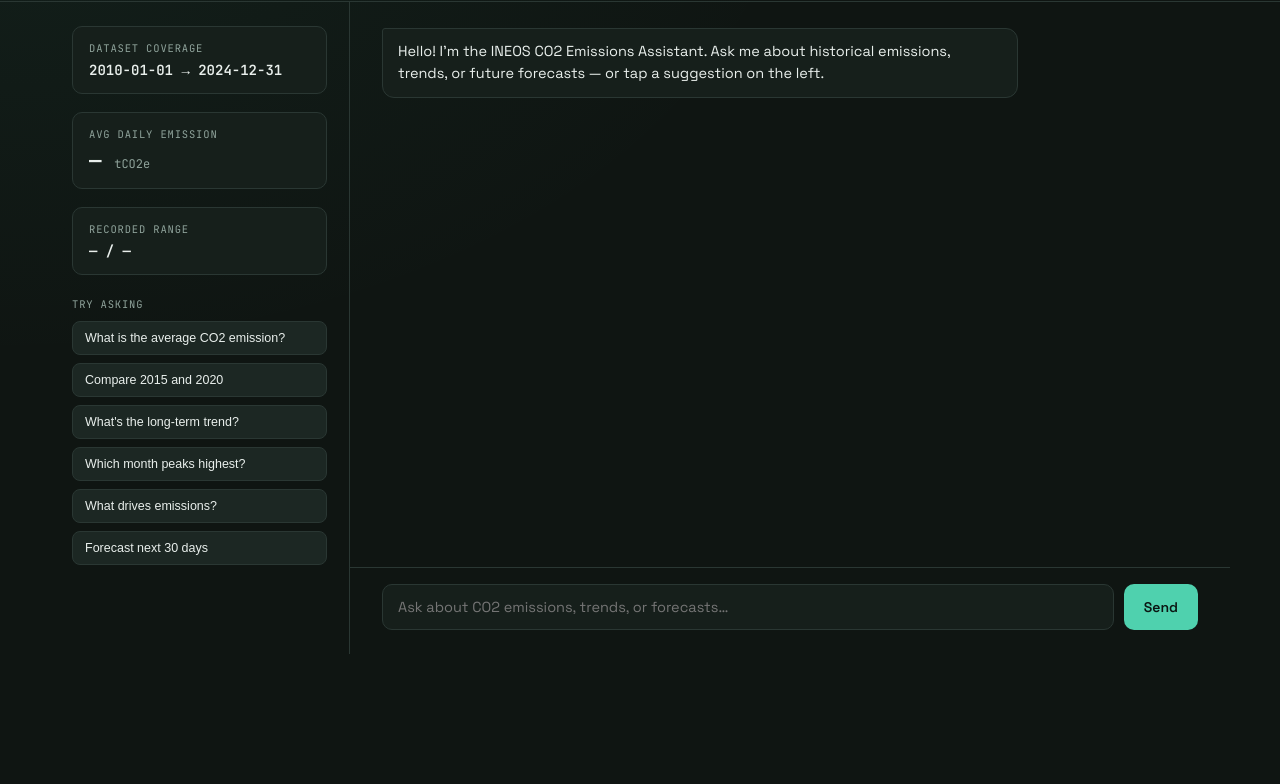
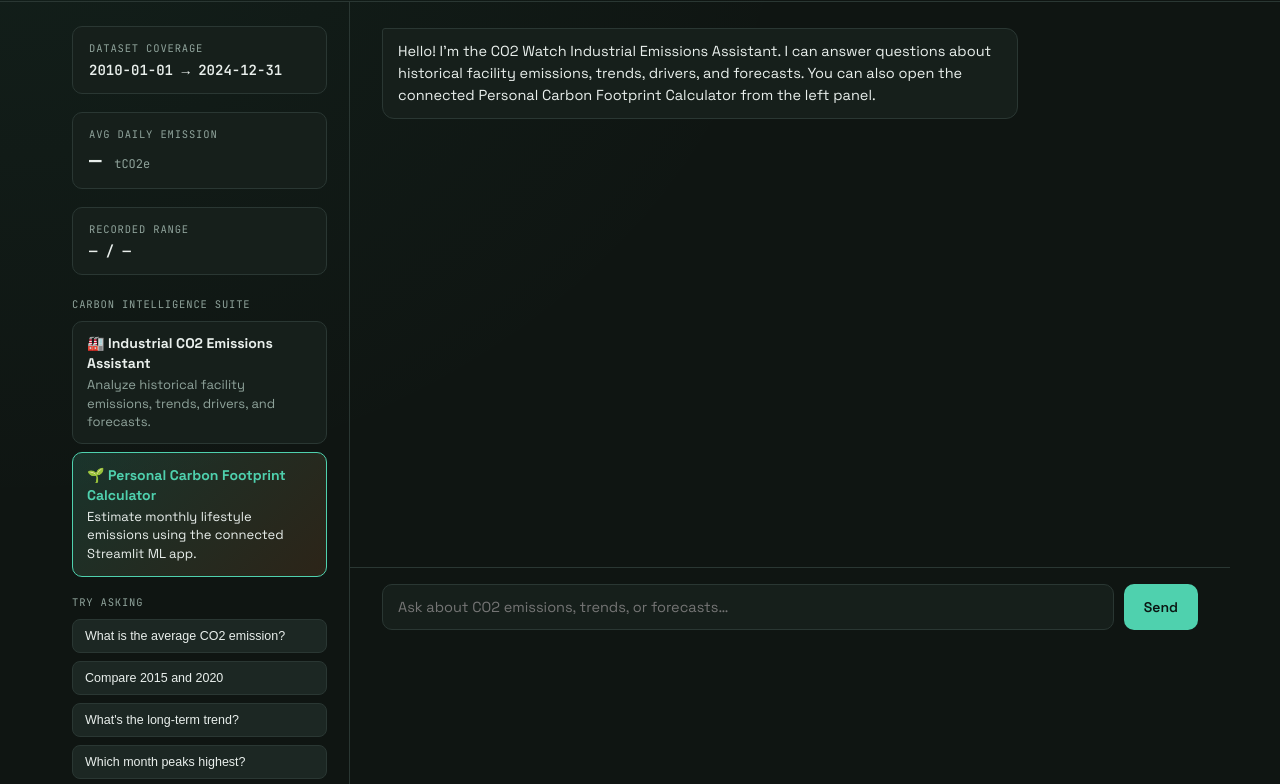
Before and after one commit to Palak123-coder/co2-watch, a plain HTML site: page frontend/index.html in a window 1280 px wide. Shown: the part 146-930 px from the top of the page. Before the commit the page ends 800 px from the top, so only its background shows below. Drawn offline with Linux system fonts and the light colour scheme; no server answers.

Commit message:
Add Carbon Footprint Calculator link

```diff
--- a/frontend/index.html
+++ b/frontend/index.html
@@ -3,7 +3,7 @@
 <head>
 <meta charset="UTF-8">
 <meta name="viewport" content="width=device-width, initial-scale=1.0">
-<title>INEOS CO2 Watch — Emissions Assistant</title>
+<title>Carbon Intelligence Suite — CO2 Watch</title>
 <link rel="preconnect" href="https://fonts.googleapis.com">
 <link href="https://fonts.googleapis.com/css2?family=Space+Grotesk:wght@400;500;600;700&family=JetBrains+Mono:wght@400;500;600&display=swap" rel="stylesheet">
 <style>
@@ -14,11 +14,17 @@
     --line: #2A3733;
     --text: #E9EFEC;
     --text-dim: #8FA39B;
-    --accent: #4FD1AE;      /* clean-signal teal */
-    --alert: #FF9143;       /* emissions-amber */
+    --accent: #4FD1AE;
+    --alert: #FF9143;
     --alert-dim: #7A5233;
   }
-  *{box-sizing:border-box; margin:0; padding:0;}
+
+  *{
+    box-sizing:border-box;
+    margin:0;
+    padding:0;
+  }
+
   body{
     background:
       radial-gradient(ellipse at top left, rgba(79,209,174,0.06), transparent 45%),
@@ -29,9 +35,12 @@
     display:flex;
     flex-direction:column;
   }
-  .mono{font-family:'JetBrains Mono', monospace;}
 
-  /* ---- Ticker (signature element) ---- */
+  .mono{
+    font-family:'JetBrains Mono', monospace;
+  }
+
+  /* ---- Ticker ---- */
   .ticker-wrap{
     border-bottom:1px solid var(--line);
     background:var(--panel);
@@ -41,11 +50,13 @@
     display:flex;
     align-items:center;
   }
+
   .ticker{
     display:inline-flex;
     animation: scroll-left 34s linear infinite;
     padding-left:100%;
   }
+
   .ticker span{
     font-family:'JetBrains Mono', monospace;
     font-size:12.5px;
@@ -53,7 +64,12 @@
     padding:0 22px;
     border-right:1px solid var(--line);
   }
-  .ticker span b{color:var(--accent); font-weight:600;}
+
+  .ticker span b{
+    color:var(--accent);
+    font-weight:600;
+  }
+
   @keyframes scroll-left{
     0%{transform:translateX(0);}
     100%{transform:translateX(-100%);}
@@ -68,7 +84,13 @@
     gap:12px;
     border-bottom:1px solid var(--line);
   }
-  .brand{display:flex; flex-direction:column; gap:4px;}
+
+  .brand{
+    display:flex;
+    flex-direction:column;
+    gap:4px;
+  }
+
   .eyebrow{
     font-family:'JetBrains Mono', monospace;
     font-size:11px;
@@ -76,33 +98,60 @@
     color:var(--accent);
     text-transform:uppercase;
   }
+
   h1{
     font-size:26px;
     font-weight:700;
     letter-spacing:-0.01em;
   }
-  .facility{color:var(--text-dim); font-size:13.5px;}
+
+  .facility{
+    color:var(--text-dim);
+    font-size:13.5px;
+  }
+
   .status{
-    display:flex; align-items:center; gap:8px;
+    display:flex;
+    align-items:center;
+    gap:8px;
     font-family:'JetBrains Mono', monospace;
     font-size:12px;
     color:var(--text-dim);
   }
-  .dot{width:7px; height:7px; border-radius:50%; background:var(--accent); box-shadow:0 0 8px var(--accent);}
+
+  .dot{
+    width:7px;
+    height:7px;
+    border-radius:50%;
+    background:var(--accent);
+    box-shadow:0 0 8px var(--accent);
+  }
 
   main{
     flex:1;
     display:grid;
-    grid-template-columns: 300px 1fr;
+    grid-template-columns:300px 1fr;
     gap:0;
     max-width:1180px;
     width:100%;
     margin:0 auto;
     min-height:0;
   }
-  @media (max-width: 820px){
-    main{grid-template-columns: 1fr;}
-    .stats-panel{border-right:none; border-bottom:1px solid var(--line);}
+
+  @media (max-width:820px){
+    main{
+      grid-template-columns:1fr;
+    }
+
+    .stats-panel{
+      border-right:none;
+      border-bottom:1px solid var(--line);
+    }
+
+    .chat-panel{
+      height:auto;
+      min-height:calc(100vh - 280px);
+    }
   }
 
   .stats-panel{
@@ -112,12 +161,14 @@
     flex-direction:column;
     gap:18px;
   }
+
   .stat-card{
     background:var(--panel);
     border:1px solid var(--line);
     border-radius:10px;
     padding:14px 16px;
   }
+
   .stat-label{
     font-family:'JetBrains Mono', monospace;
     font-size:10.5px;
@@ -126,11 +177,72 @@
     color:var(--text-dim);
     margin-bottom:6px;
   }
-  .stat-value{font-size:21px; font-weight:600; font-family:'JetBrains Mono', monospace;}
-  .stat-value small{font-size:12px; color:var(--text-dim); font-weight:400;}
 
-  .suggestions{display:flex; flex-direction:column; gap:8px; margin-top:4px;}
-  .suggestions .stat-label{margin-bottom:2px;}
+  .stat-value{
+    font-size:21px;
+    font-weight:600;
+    font-family:'JetBrains Mono', monospace;
+  }
+
+  .stat-value small{
+    font-size:12px;
+    color:var(--text-dim);
+    font-weight:400;
+  }
+
+  .suggestions{
+    display:flex;
+    flex-direction:column;
+    gap:8px;
+    margin-top:4px;
+  }
+
+  .suggestions .stat-label{
+    margin-bottom:2px;
+  }
+
+  .suite-card{
+    display:block;
+    text-decoration:none;
+    background:linear-gradient(135deg, rgba(79,209,174,0.16), rgba(255,145,67,0.12));
+    border:1px solid var(--accent);
+    color:var(--text);
+    padding:13px 14px;
+    border-radius:10px;
+    font-size:13px;
+    line-height:1.4;
+    transition:border-color .15s ease, transform .1s ease, background .15s ease;
+  }
+
+  .suite-card:hover{
+    transform:translateY(-1px);
+    background:linear-gradient(135deg, rgba(79,209,174,0.22), rgba(255,145,67,0.16));
+  }
+
+  .suite-card b{
+    color:var(--accent);
+    display:block;
+    font-size:14px;
+    margin-bottom:3px;
+  }
+
+  .module-card{
+    background:var(--panel);
+    border:1px solid var(--line);
+    color:var(--text-dim);
+    padding:12px 14px;
+    border-radius:10px;
+    font-size:13px;
+    line-height:1.4;
+  }
+
+  .module-card b{
+    color:var(--text);
+    display:block;
+    font-size:14px;
+    margin-bottom:3px;
+  }
+
   .chip{
     text-align:left;
     background:var(--panel-2);
@@ -142,15 +254,20 @@
     cursor:pointer;
     transition:border-color .15s ease, transform .1s ease;
   }
-  .chip:hover{border-color:var(--accent); transform:translateY(-1px);}
+
+  .chip:hover{
+    border-color:var(--accent);
+    transform:translateY(-1px);
+  }
 
   /* ---- Chat ---- */
   .chat-panel{
     display:flex;
     flex-direction:column;
     min-height:0;
-    height: calc(100vh - 150px);
+    height:calc(100vh - 150px);
   }
+
   .messages{
     flex:1;
     overflow-y:auto;
@@ -159,9 +276,23 @@
     flex-direction:column;
     gap:16px;
   }
-  .msg{max-width:78%; display:flex; flex-direction:column; gap:5px;}
-  .msg.bot{align-self:flex-start;}
-  .msg.user{align-self:flex-end; align-items:flex-end;}
+
+  .msg{
+    max-width:78%;
+    display:flex;
+    flex-direction:column;
+    gap:5px;
+  }
+
+  .msg.bot{
+    align-self:flex-start;
+  }
+
+  .msg.user{
+    align-self:flex-end;
+    align-items:flex-end;
+  }
+
   .bubble{
     padding:12px 15px;
     border-radius:12px;
@@ -169,23 +300,27 @@
     line-height:1.5;
     white-space:pre-wrap;
   }
+
   .msg.bot .bubble{
     background:var(--panel);
     border:1px solid var(--line);
     border-top-left-radius:3px;
   }
+
   .msg.user .bubble{
     background:var(--accent);
     color:#0B1613;
     font-weight:500;
     border-top-right-radius:3px;
   }
+
   .msg-meta{
     font-family:'JetBrains Mono', monospace;
     font-size:10px;
     color:var(--text-dim);
     padding:0 4px;
   }
+
   .intent-tag{
     display:inline-block;
     margin-top:6px;
@@ -205,6 +340,7 @@
     display:flex;
     gap:10px;
   }
+
   #userInput{
     flex:1;
     background:var(--panel);
@@ -216,7 +352,11 @@
     font-family:'Space Grotesk', sans-serif;
     outline:none;
   }
-  #userInput:focus{border-color:var(--accent);}
+
+  #userInput:focus{
+    border-color:var(--accent);
+  }
+
   #sendBtn{
     background:var(--accent);
     color:#0B1613;
@@ -228,23 +368,54 @@
     cursor:pointer;
     font-family:'Space Grotesk', sans-serif;
   }
-  #sendBtn:hover{filter:brightness(1.08);}
-  #sendBtn:disabled{opacity:0.5; cursor:not-allowed;}
 
-  .typing{display:flex; gap:4px; padding:4px 0;}
+  #sendBtn:hover{
+    filter:brightness(1.08);
+  }
+
+  #sendBtn:disabled{
+    opacity:0.5;
+    cursor:not-allowed;
+  }
+
+  .typing{
+    display:flex;
+    gap:4px;
+    padding:4px 0;
+  }
+
   .typing span{
-    width:6px; height:6px; border-radius:50%;
+    width:6px;
+    height:6px;
+    border-radius:50%;
     background:var(--text-dim);
-    animation: blink 1.2s infinite ease-in-out;
+    animation:blink 1.2s infinite ease-in-out;
   }
-  .typing span:nth-child(2){animation-delay:0.2s;}
-  .typing span:nth-child(3){animation-delay:0.4s;}
-  @keyframes blink{ 0%,80%,100%{opacity:0.25;} 40%{opacity:1;} }
 
-  ::-webkit-scrollbar{width:8px;}
-  ::-webkit-scrollbar-thumb{background:var(--line); border-radius:8px;}
+  .typing span:nth-child(2){
+    animation-delay:0.2s;
+  }
+
+  .typing span:nth-child(3){
+    animation-delay:0.4s;
+  }
+
+  @keyframes blink{
+    0%,80%,100%{opacity:0.25;}
+    40%{opacity:1;}
+  }
+
+  ::-webkit-scrollbar{
+    width:8px;
+  }
+
+  ::-webkit-scrollbar-thumb{
+    background:var(--line);
+    border-radius:8px;
+  }
 </style>
 </head>
+
 <body>
 
   <div class="ticker-wrap">
@@ -255,11 +426,14 @@
 
   <header>
     <div class="brand">
-      <span class="eyebrow">Facility Monitoring · Petrochemical</span>
+      <span class="eyebrow">Carbon Intelligence Suite · Industrial + Personal CO2 Insights</span>
       <h1>CO<sub>2</sub> Watch</h1>
       <span class="facility">INEOS Chocolate Bayou Plant — Daily Emissions Assistant</span>
     </div>
-    <div class="status"><span class="dot"></span> BACKEND <span id="backendStatus">CHECKING…</span></div>
+    <div class="status">
+      <span class="dot"></span>
+      BACKEND <span id="backendStatus">CHECKING…</span>
+    </div>
   </header>
 
   <main>
@@ -268,30 +442,73 @@
         <div class="stat-label">Dataset Coverage</div>
         <div class="stat-value" id="statRange" style="font-size:14px;">2010-01-01 → 2024-12-31</div>
       </div>
+
       <div class="stat-card">
         <div class="stat-label">Avg Daily Emission</div>
         <div class="stat-value" id="statAvg">— <small>tCO2e</small></div>
       </div>
+
       <div class="stat-card">
         <div class="stat-label">Recorded Range</div>
         <div class="stat-value" id="statMinMax" style="font-size:14px;">— / —</div>
       </div>
 
       <div class="suggestions">
-        <div class="stat-label">Try asking</div>
-        <button class="chip" onclick="ask('What is the average CO2 emission?')">What is the average CO2 emission?</button>
-        <button class="chip" onclick="ask('Compare 2015 and 2020')">Compare 2015 and 2020</button>
-        <button class="chip" onclick="ask('What is the CO2 trend over the years?')">What's the long-term trend?</button>
-        <button class="chip" onclick="ask('Which month has the highest emissions?')">Which month peaks highest?</button>
-        <button class="chip" onclick="ask('What factors drive CO2 emissions?')">What drives emissions?</button>
-        <button class="chip" onclick="ask('Predict CO2 for the next 30 days')">Forecast next 30 days</button>
+        <div class="stat-label">Carbon Intelligence Suite</div>
+
+        <div class="module-card">
+          <b>🏭 Industrial CO2 Emissions Assistant</b>
+          Analyze historical facility emissions, trends, drivers, and forecasts.
+        </div>
+
+        <a
+          class="suite-card"
+          href="https://carbon-footprint-calculator-ritik.streamlit.app/"
+          target="_blank"
+          rel="noopener noreferrer"
+        >
+          <b>🌱 Personal Carbon Footprint Calculator</b>
+          Estimate monthly lifestyle emissions using the connected Streamlit ML app.
+        </a>
+
+        <div class="stat-label" style="margin-top:10px;">Try asking</div>
+
+        <button class="chip" onclick="ask('What is the average CO2 emission?')">
+          What is the average CO2 emission?
+        </button>
+
+        <button class="chip" onclick="ask('Compare 2015 and 2020')">
+          Compare 2015 and 2020
+        </button>
+
+        <button class="chip" onclick="ask('What is the CO2 trend over the years?')">
+          What's the long-term trend?
+        </button>
+
+        <button class="chip" onclick="ask('Which month has the highest emissions?')">
+          Which month peaks highest?
+        </button>
+
+        <button class="chip" onclick="ask('What factors drive CO2 emissions?')">
+          What drives emissions?
+        </button>
+
+        <button class="chip" onclick="ask('Predict CO2 for the next 30 days')">
+          Forecast next 30 days
+        </button>
       </div>
     </div>
 
     <div class="chat-panel">
       <div class="messages" id="messages"></div>
+
       <div class="composer">
-        <input type="text" id="userInput" placeholder="Ask about CO2 emissions, trends, or forecasts…" onkeydown="if(event.key==='Enter') sendMessage();">
+        <input
+          type="text"
+          id="userInput"
+          placeholder="Ask about CO2 emissions, trends, or forecasts…"
+          onkeydown="if(event.key==='Enter') sendMessage();"
+        >
         <button id="sendBtn" onclick="sendMessage()">Send</button>
       </div>
     </div>
@@ -304,16 +521,19 @@
   function addMessage(text, sender, intent){
     const wrap = document.createElement('div');
     wrap.className = `msg ${sender}`;
+
     const bubble = document.createElement('div');
     bubble.className = 'bubble';
     bubble.textContent = text;
     wrap.appendChild(bubble);
+
     if(intent){
       const tag = document.createElement('div');
       tag.className = 'intent-tag';
       tag.textContent = intent;
       wrap.appendChild(tag);
     }
+
     messagesEl.appendChild(wrap);
     messagesEl.scrollTop = messagesEl.scrollHeight;
   }
@@ -326,6 +546,7 @@
     messagesEl.appendChild(wrap);
     messagesEl.scrollTop = messagesEl.scrollHeight;
   }
+
   function removeTyping(){
     const t = document.getElementById('typingIndicator');
     if(t) t.remove();
@@ -334,7 +555,9 @@
   async function sendMessage(){
     const input = document.getElementById('userInput');
     const text = input.value.trim();
+
     if(!text) return;
+
     addMessage(text, 'user');
     input.value = '';
     addTyping();
@@ -345,12 +568,17 @@
         headers: {'Content-Type':'application/json'},
         body: JSON.stringify({message: text})
       });
+
       const data = await res.json();
       removeTyping();
       addMessage(data.reply || 'Sorry, something went wrong.', 'bot', data.intent);
     }catch(err){
       removeTyping();
-      addMessage("Can't reach the backend. Make sure app.py is running on http://localhost:5000", 'bot', 'connection_error');
+      addMessage(
+        "Can't reach the backend right now. Please refresh the page or try again in a few seconds.",
+        'bot',
+        'connection_error'
+      );
     }
   }
 
@@ -363,11 +591,14 @@
     try{
       const res = await fetch(`${API_BASE}/stats`);
       const s = await res.json();
+
       document.getElementById('statRange').textContent = s.date_range;
       document.getElementById('statAvg').innerHTML = `${s.mean} <small>tCO2e</small>`;
       document.getElementById('statMinMax').textContent = `${s.min} / ${s.max}`;
+
       document.getElementById('backendStatus').textContent = 'ONLINE';
       document.getElementById('backendStatus').style.color = 'var(--accent)';
+
       buildTicker(s);
     }catch(err){
       document.getElementById('backendStatus').textContent = 'OFFLINE';
@@ -377,20 +608,29 @@
 
   function buildTicker(stats){
     const ticker = document.getElementById('ticker');
+
     const items = [
+      `CARBON INTELLIGENCE SUITE: <b>ACTIVE</b>`,
+      `INDUSTRIAL MODULE: <b>CO2 WATCH ONLINE</b>`,
+      `PERSONAL MODULE: <b>FOOTPRINT CALCULATOR CONNECTED</b>`,
       `FACILITY: INEOS CHOCOLATE BAYOU <b>ONLINE</b>`,
       `AVG DAILY CO2: <b>${stats.mean} tCO2e</b>`,
       `RECORDED MIN: <b>${stats.min} tCO2e</b>`,
       `RECORDED MAX: <b>${stats.max} tCO2e</b>`,
       `TOTAL LOGGED (2010-2024): <b>${Number(stats.total).toLocaleString()} tCO2e</b>`,
-      `MODEL STATUS: <b>FORECAST ENGINE ACTIVE</b>`,
+      `MODEL STATUS: <b>FORECAST ENGINE ACTIVE</b>`
     ];
+
     ticker.innerHTML = items.concat(items).map(i => `<span>${i}</span>`).join('');
   }
 
-  // Greet on load
-  addMessage("Hello! I'm the INEOS CO2 Emissions Assistant. Ask me about historical emissions, trends, or future forecasts — or tap a suggestion on the left.", 'bot');
+  addMessage(
+    "Hello! I'm the CO2 Watch Industrial Emissions Assistant. I can answer questions about historical facility emissions, trends, drivers, and forecasts. You can also open the connected Personal Carbon Footprint Calculator from the left panel.",
+    'bot'
+  );
+
   loadStats();
 </script>
+
 </body>
 </html>
```
